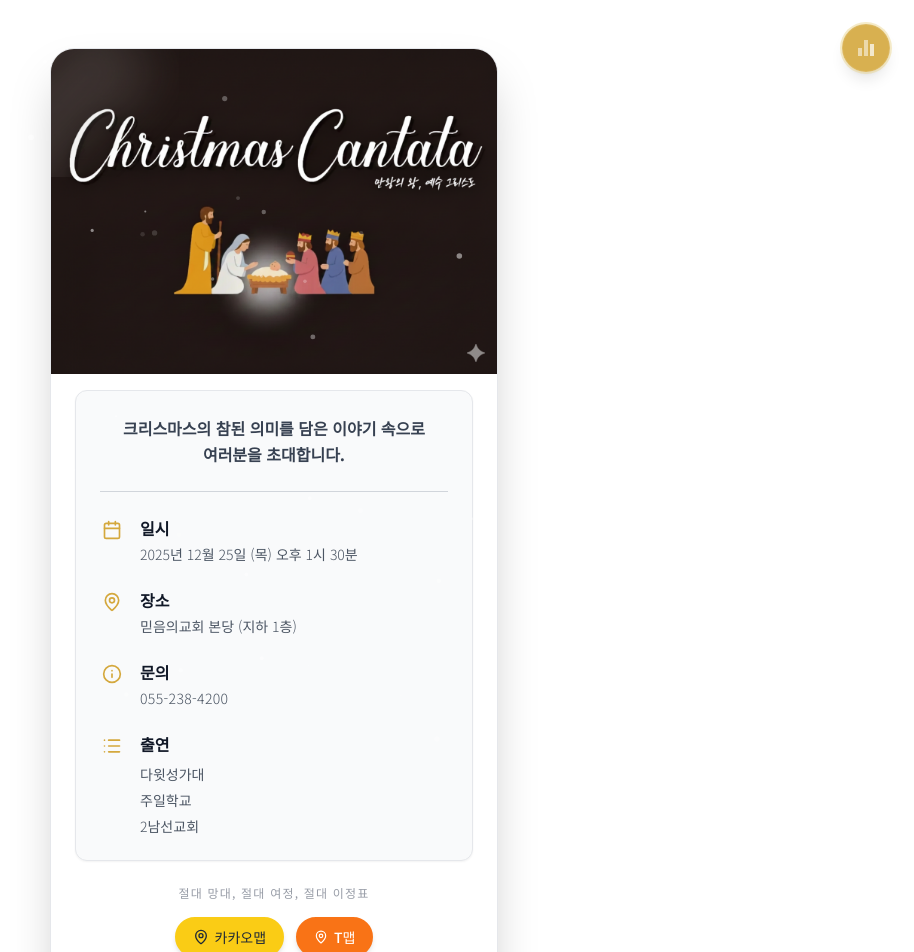
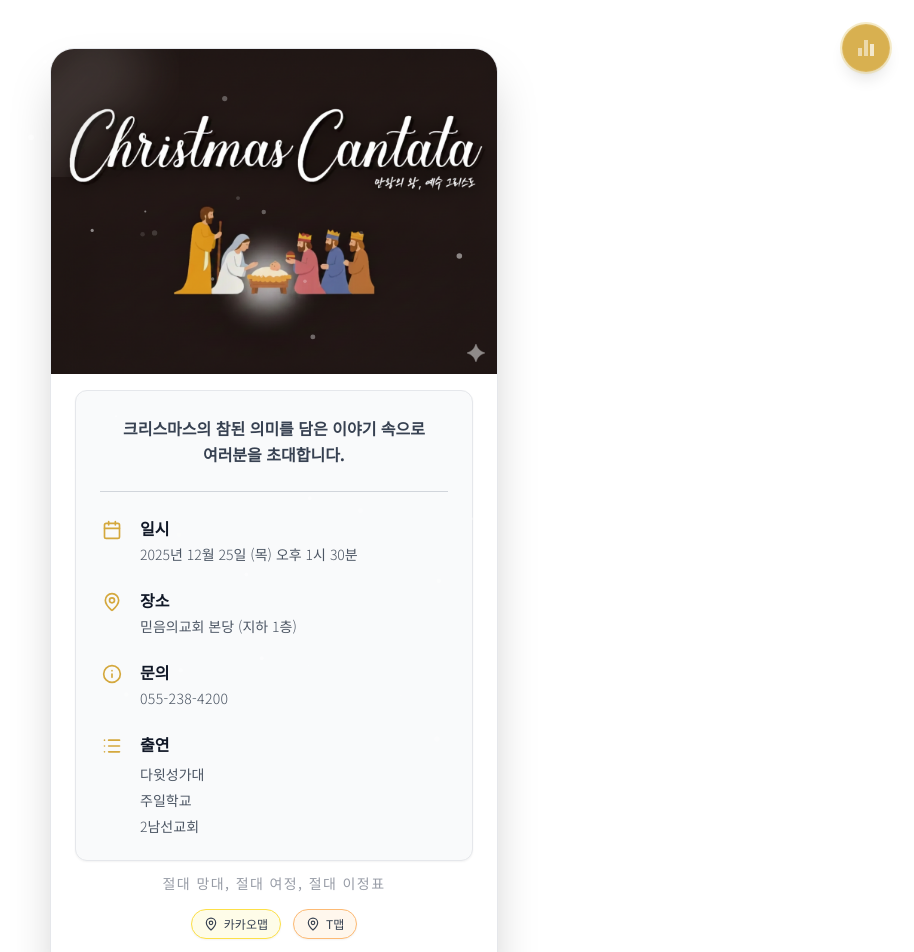
Before and after one commit to remge21c/xmas-invite, a React (Vite) app: page / in a window 1280 px wide. Shown: the top 952 px of the page, without its empty margins (366-1280 px from the left). Built offline with nearby package versions, Linux system fonts and the light colour scheme.

Commit message:
카카오네비를 카카오맵으로 변경, 버튼 크기 및 색상 조정, Footer 텍스트 여백 및 크기 조정

```diff
--- a/components/EventCard.tsx
+++ b/components/EventCard.tsx
@@ -91,8 +91,8 @@ export const EventCard: React.FC = () => {
         </div>
 
         {/* Footer Text */}
-        <div className="text-center mt-6 mb-2">
-          <p className="text-gray-500 text-xs tracking-widest uppercase opacity-70">
+        <div className="text-center mt-3 mb-2">
+          <p className="text-gray-500 text-sm tracking-widest uppercase opacity-70">
             절대 망대, 절대 여정, 절대 이정표
           </p>
 
@@ -114,9 +114,9 @@ export const EventCard: React.FC = () => {
                 // 카카오맵 웹 링크로 이동 (앱이 있으면 자동으로 앱에서 열림)
                 window.location.href = kakaoMapUrl;
               }}
-              className="flex items-center gap-1.5 px-4 py-2 text-sm font-medium text-gray-800 transition-all duration-200 border-2 border-yellow-400 rounded-full hover:border-yellow-500 bg-yellow-400 hover:bg-yellow-500 shadow-md hover:shadow-lg cursor-pointer"
+              className="flex items-center gap-1.5 px-3 py-1.5 text-xs text-gray-700 transition-all duration-200 border border-yellow-300 rounded-full hover:border-yellow-400 bg-yellow-50 hover:bg-yellow-100 shadow-sm hover:shadow cursor-pointer"
             >
-              <MapPin className="w-4 h-4" />
+              <MapPin className="w-3.5 h-3.5" />
               <span>카카오맵</span>
             </button>
             <button
@@ -147,7 +147,7 @@ export const EventCard: React.FC = () => {
                   }
                 }, 2000);
               }}
-              className="flex items-center gap-1.5 px-4 py-2 text-sm font-medium text-white transition-all duration-200 border-2 border-orange-500 rounded-full hover:border-orange-600 bg-orange-500 hover:bg-orange-600 shadow-md hover:shadow-lg cursor-pointer"
+              className="flex items-center gap-1.5 px-3 py-1.5 text-xs text-gray-700 transition-all duration-200 border border-orange-300 rounded-full hover:border-orange-400 bg-orange-50 hover:bg-orange-100 shadow-sm hover:shadow cursor-pointer"
             >
               <MapPin className="w-3.5 h-3.5" />
               <span>T맵</span>
```
